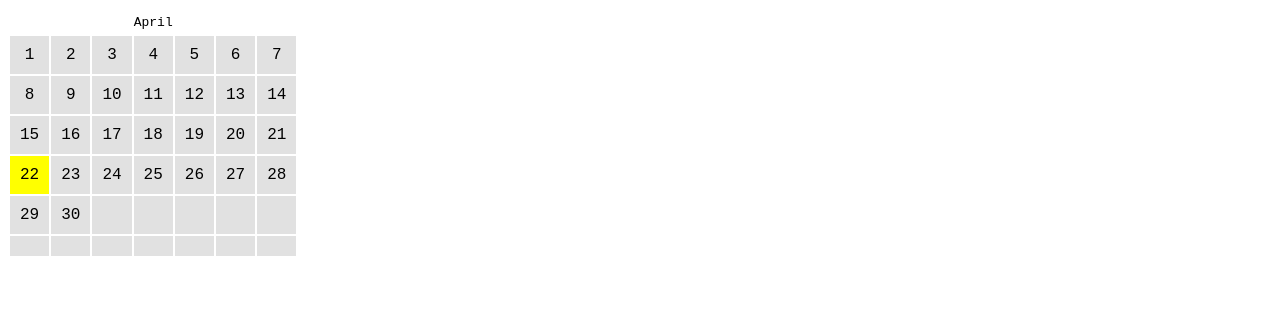
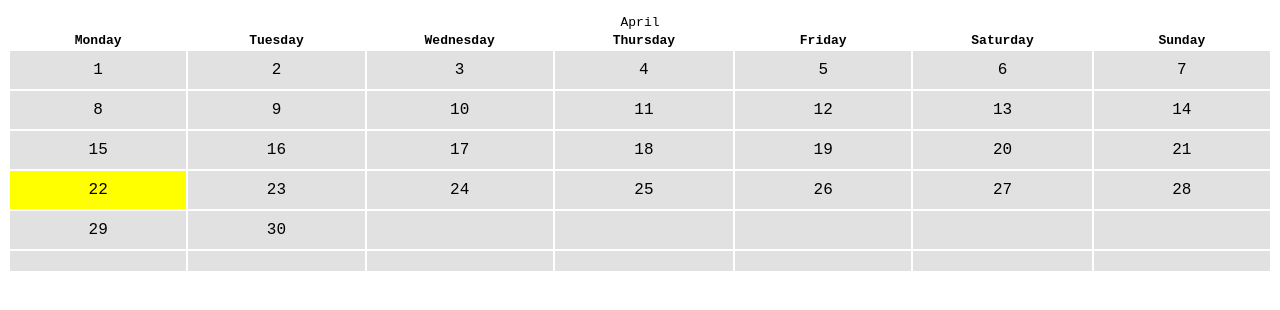
Before and after one commit to AlexanderTserkovniy/calendar, a plain HTML site: page index.html in a window 1280 px wide. Shown: the part 50-360 px from the top of the page. Drawn offline with Linux system fonts and the light colour scheme.

Commit message:
week days
1) Changed set_week_days method
2) Added one TODO
3) thead.className = 'days_of_week'; and styles for it

```diff
--- a/main.js
+++ b/main.js
@@ -9,6 +9,7 @@ var CalendarBuilder = function(options) {
 
 	// hardcode data
 	this.options.month_array = options.month_array || ['January', 'February', 'March', 'April', 'May', 'June', 'July', 'August', 'September', 'October', 'November', 'December'];
+	this.options.days_array = options.days_array || ['Monday', 'Tuesday', 'Wednesday', 'Thursday', 'Friday', 'Saturday', 'Sunday'];
 
 	// for monthly build
 	this.options.new_date = new Date(this.options.current_year, this.options.current_month);
@@ -62,6 +63,8 @@ CalendarBuilder.prototype.build_calendar_layout = function() {
 		i = 0,
 		j = 0;
 
+	thead.className = 'days_of_week';
+
 	this.options.table = table;
 	this.options.thead = thead;
 	this.options.tbody = tbody;
@@ -97,6 +100,7 @@ CalendarBuilder.prototype.build_calendar_layout = function() {
 	this.options.container.appendChild(frg);
 };
 
+// TODO make it better
 CalendarBuilder.prototype.fill_cells = function() {
 	var real_calendar_day = this.lib.get_real_day(this.options.new_date);
 
@@ -134,14 +138,14 @@ CalendarBuilder.prototype.highlight_control_days = function() {
 };
 
 CalendarBuilder.prototype.set_week_days = function() {
-	var tr = document.createElement('tr'),
-		th = document.createElement('th'),
-		i = 1;
-
-	this.options.thead.appendChild(tr);
+	var tr = this.options.thead.insertRow(-1),
+		th,
+		i = 0;
 
 	for ( ; i < this.calendar_cells; i += 1 ) {
-		tr.appendChild(document.createElement('th'));
+		th = document.createElement('th');
+		th.innerHTML = this.options.days_array[i];
+		tr.appendChild(th);
 	}
 };
 
--- a/style.css
+++ b/style.css
@@ -13,3 +13,7 @@ td {
 .today {
 	background-color: yellow;
 }
+
+.days_of_week th {
+	width: 5%;
+}
```
Also changed, not shown: 2 other files.
